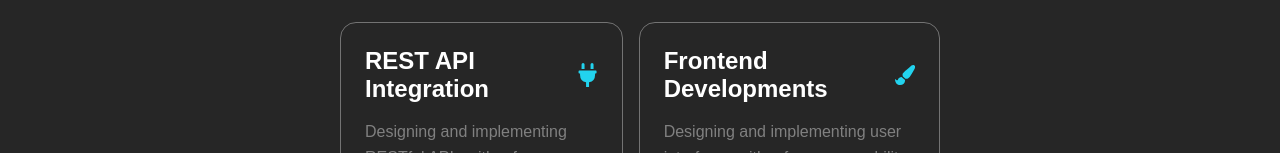
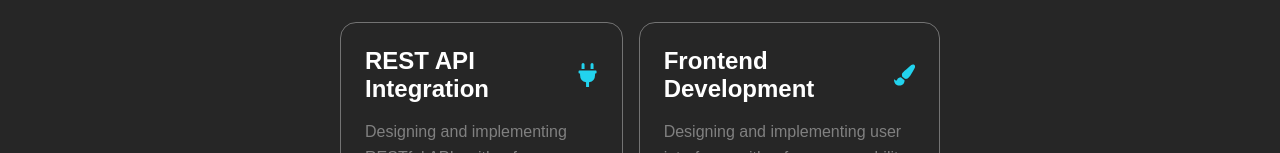
Before and after one commit to saqib1218/saqib-portfolio, a React (Vite) app: page / in a window 1280 px wide. Shown: the part 2931-3084 px from the top of the page. Built offline with nearby package versions, Linux system fonts and the light colour scheme.

Commit message:
first commit

```diff
--- a/src/components/Sevices.jsx
+++ b/src/components/Sevices.jsx
@@ -41,7 +41,7 @@ const Services = () => {
         </div>
         <div className="service-card">
           <div className="service-title">
-            Frontend Developments
+            Frontend Development
             <FaPaintBrush className="service-icon" />
           </div>
           <p className="service-description">
```
